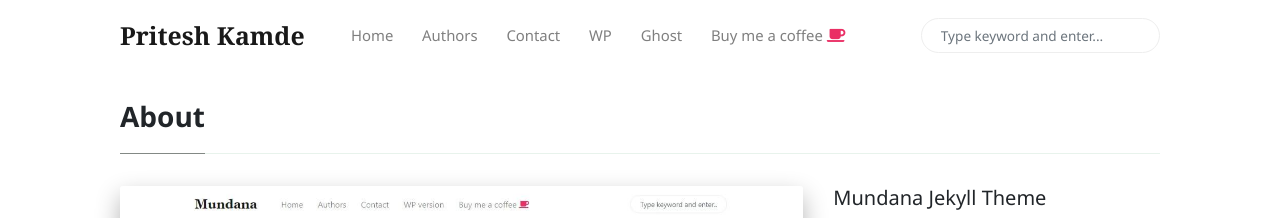
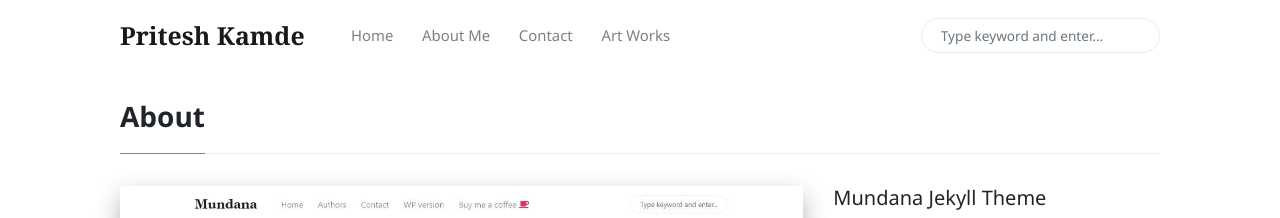
Before and after one commit to Priteshkamde/Priteshkamde.github.io, a Jekyll site: the page built from _pages/about.md, in a window 1280 px wide. Shown: the top 218 px of the page. Built offline with Jekyll 4.4.1, drawn with Linux system fonts in a browser that asks for light colours; nearby versions of some CDN libraries; comment, search, counter and statistics services are not loaded.

Commit message:
config fixes and changes in images

```diff
--- a/_config.yml
+++ b/_config.yml
@@ -1,12 +1,12 @@
 # Site
-name: 'Pritesh Kamde'
-description: 'Your personal blog description here - write what your site is about'
-logo: 'assets/images/logo.png'
-favicon: 'assets/images/favicon.ico'
-baseurl: ''  # IMPORTANT: Empty for GitHub Pages
-disqus: ''   # Add your Disqus shortname if you want comments, or leave empty
-email: 'priteshkamde24@gmail.com'
-mailchimp-list: ''  # Add your Mailchimp URL if you have one, or leave empty
+name: "Pritesh Kamde"
+description: "Your personal blog description here - write what your site is about"
+logo: "assets/images/logo.png"
+favicon: "assets/images/favicon.ico"
+baseurl: "" # IMPORTANT: Empty for GitHub Pages
+disqus: "" # Add your Disqus shortname if you want comments, or leave empty
+email: "priteshkamde24@gmail.com"
+mailchimp-list: "" # Add your Mailchimp URL if you have one, or leave empty
 include: ["_pages"]
 permalink: /:title/
 
@@ -18,14 +18,14 @@ plugins:
   - jekyll-seo-tag
 
 authors:
-    pritesh:  # Your author key
-      name:           Pritesh Kamde
-      site:           https://Priteshkamde.github.io
-      avatar:         /assets/images/avatar1.jpg  # Change this to your photo
-      bio:            "Write your bio here - tell people about yourself!"
-      email:          your-email@gmail.com
-      twitter:        https://twitter.com/yourusername  # Your Twitter if you have one
-    # You can remove the 'jane' author or keep it for multiple authors
+  pritesh: # Your author key
+    name: Pritesh Kamde
+    site: https://Priteshkamde.github.io
+    avatar: /assets/images/avatar1.jpeg # Change this to your photo
+    bio: "Write your bio here - tell people about yourself!"
+    email: your-email@gmail.com
+    twitter: https://twitter.com/yourusername # Your Twitter if you have one
+  # You can remove the 'jane' author or keep it for multiple authors
 
 # Defaults
 defaults:
@@ -34,8 +34,8 @@ defaults:
       path: "_posts"
     values:
       layout: post
-      author: pritesh  # Changed to match your author key above
-      avatar: /assets/images/avatar1.jpg
+      author: pritesh # Changed to match your author key above
+      avatar: /assets/images/avatar1.jpeg
 
   # all pages
   - scope:
@@ -51,4 +51,12 @@ highlighter: rouge
 paginate: 10
 
 # Exclude metadata and development time dependencies
-exclude: [README.markdown, package.json, grunt.js, Gruntfile.js, Gruntfile.coffee, node_modules]
+exclude:
+  [
+    README.markdown,
+    package.json,
+    grunt.js,
+    Gruntfile.js,
+    Gruntfile.coffee,
+    node_modules,
+  ]
--- a/_includes/menu-header.html
+++ b/_includes/menu-header.html
@@ -1,20 +1,14 @@
 <!--  Replace menu links here -->
 
 <li class="nav-item">
-<a class="nav-link" href="{{site.baseurl}}/index.html">Home</a>
+  <a class="nav-link" href="{{site.baseurl}}/index.html">Home</a>
 </li>
 <li class="nav-item">
-<a class="nav-link" href="{{site.baseurl}}/authors-list.html">Authors</a>
+  <a class="nav-link" href="{{site.baseurl}}/authors-list.html">About Me</a>
 </li>
 <li class="nav-item">
-<a class="nav-link" href="{{site.baseurl}}/contact.html">Contact</a>
+  <a class="nav-link" href="{{site.baseurl}}/contact.html">Contact</a>
 </li>
 <li class="nav-item">
-<a target="_blank" class="nav-link" href="https://www.wowthemes.net/themes/mundana-wordpress/">WP</a>
+  <a class="nav-link" href="{{site.baseurl}}/art.html">Art Works</a>
 </li>
-<li class="nav-item">
-<a target="_blank" class="nav-link" href="https://www.wowthemes.net/themes/mundana-ghost/">Ghost</a>
-</li>
-<li class="nav-item">
-<a target="_blank" class="nav-link" href="https://www.wowthemes.net/donate/">Buy me a coffee <i class="fa fa-coffee text-danger"></i></a>
-</li>
```
Also changed, not shown: _pages/buy-me-a-coffee.md (deleted, +0 -12 lines), _pages/contact.md (+1 -1 lines), _pages/art.html (added), assets/images/avatar1.jpeg (added), assets/images/avatar1.jpg (deleted), assets/images/avatar2.jpg (deleted).
